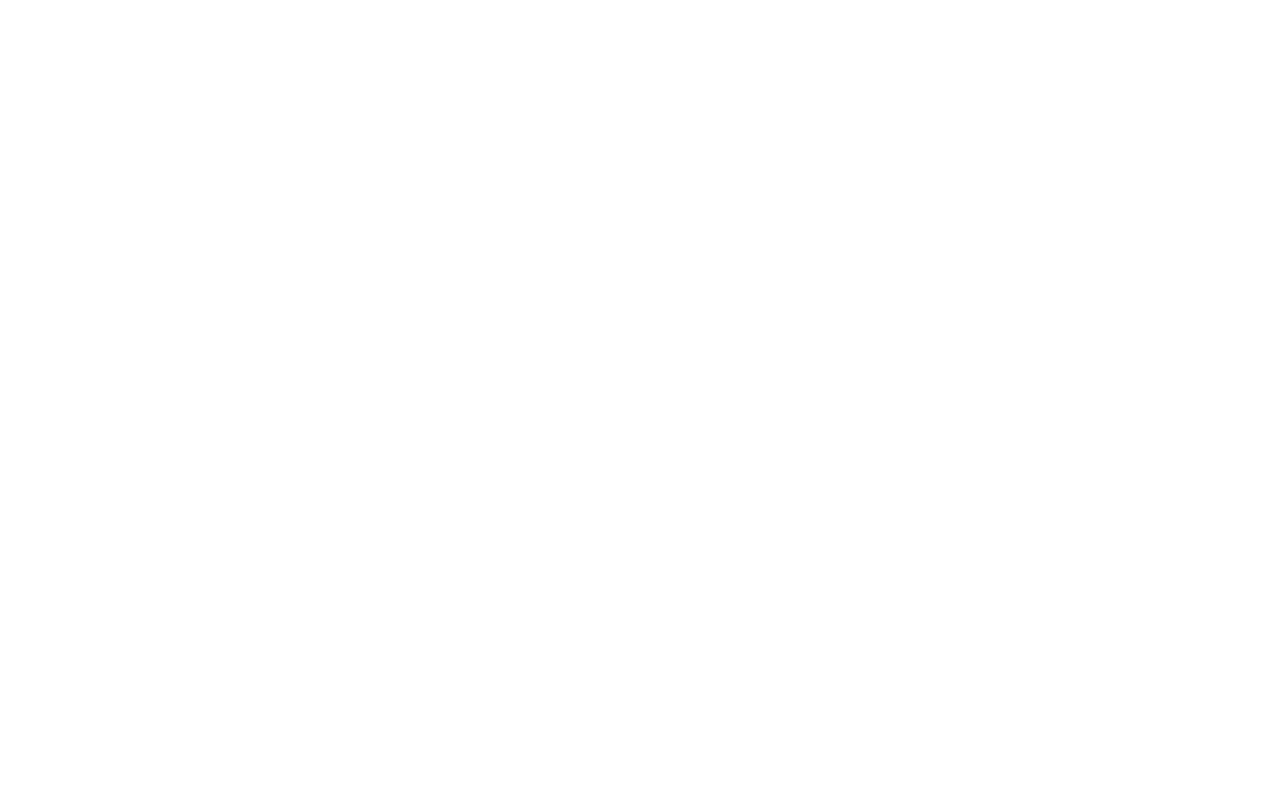
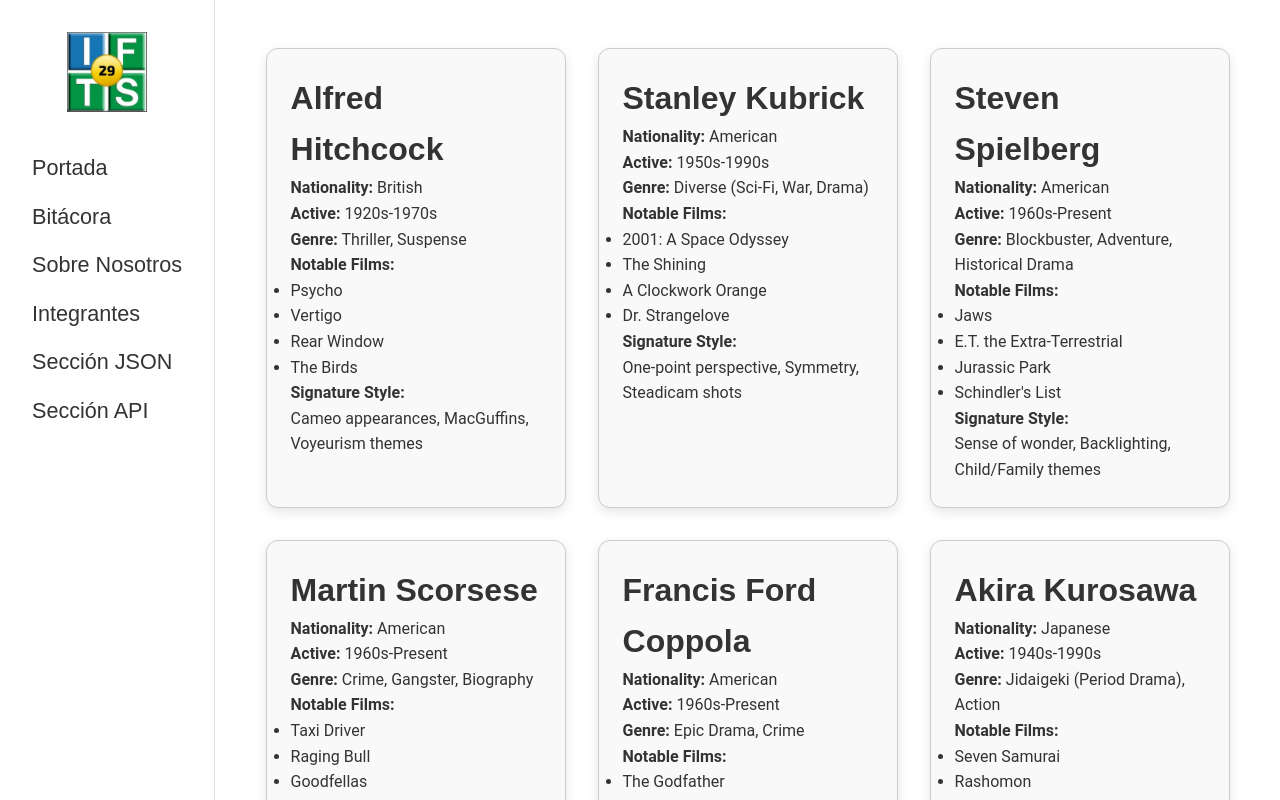
Before and after one commit to sanavalos/dswf-tp3-grupo16, a React (Vite) app: page /seccion-json in a window 1280 px wide. Before the commit this address had no page. Shown: the top 800 px of the page. Built offline with nearby package versions, Linux system fonts and the light colour scheme.

Commit message:
feat: add SeccionJson to routes

```diff
--- a/src/main.jsx
+++ b/src/main.jsx
@@ -3,6 +3,7 @@
 import App from './App.jsx'
 import Avalos from './components/avalos'
 import Layout from './components/layout/index.jsx'
+import SeccionJson from './components/seccion-json/index.jsx'
 import { BrowserRouter, Routes, Route } from "react-router";
 
 createRoot(document.getElementById('root')).render(
@@ -12,6 +13,7 @@
       <Route path="/" element={<Layout />}>
         <Route index element={<App />} />
         <Route path="avalos" element={<Avalos />} />
+        <Route path="seccion-json" element={<SeccionJson />} />
       </Route>
     </Routes>
   </BrowserRouter>
```
